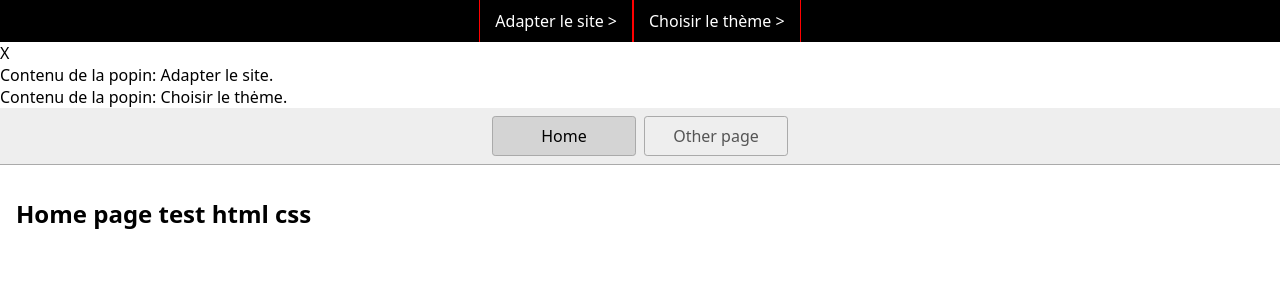
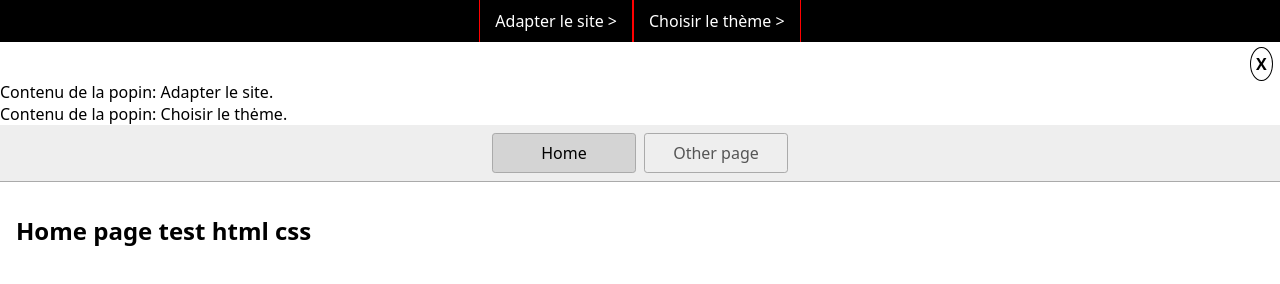
Before and after one commit to Jeremyb59/Jeremyb59-test-html-css-js, a plain HTML site: page index.html in a window 1280 px wide. Drawn offline with Linux system fonts and the light colour scheme.

Commit message:
1 file modified, 1 added

```diff
--- a/ressources/css/application.css
+++ b/ressources/css/application.css
@@ -1,2 +1,3 @@
 @import "layout/base.css";
 @import "bandeau/accessibilite.css";
+@import "module/popin.css";
--- /dev/null
+++ b/ressources/css/module/popin.css
@@ -0,0 +1,12 @@
+.popin {
+  position: relative;
+}
+
+.popin-close {
+  display: inline-block;
+  font-weight: 700;
+  padding: 5px;
+  margin: 5px 5px 0 calc(100% - 30px);
+  border: 1px solid black;
+  border-radius: 100%;
+}
```
